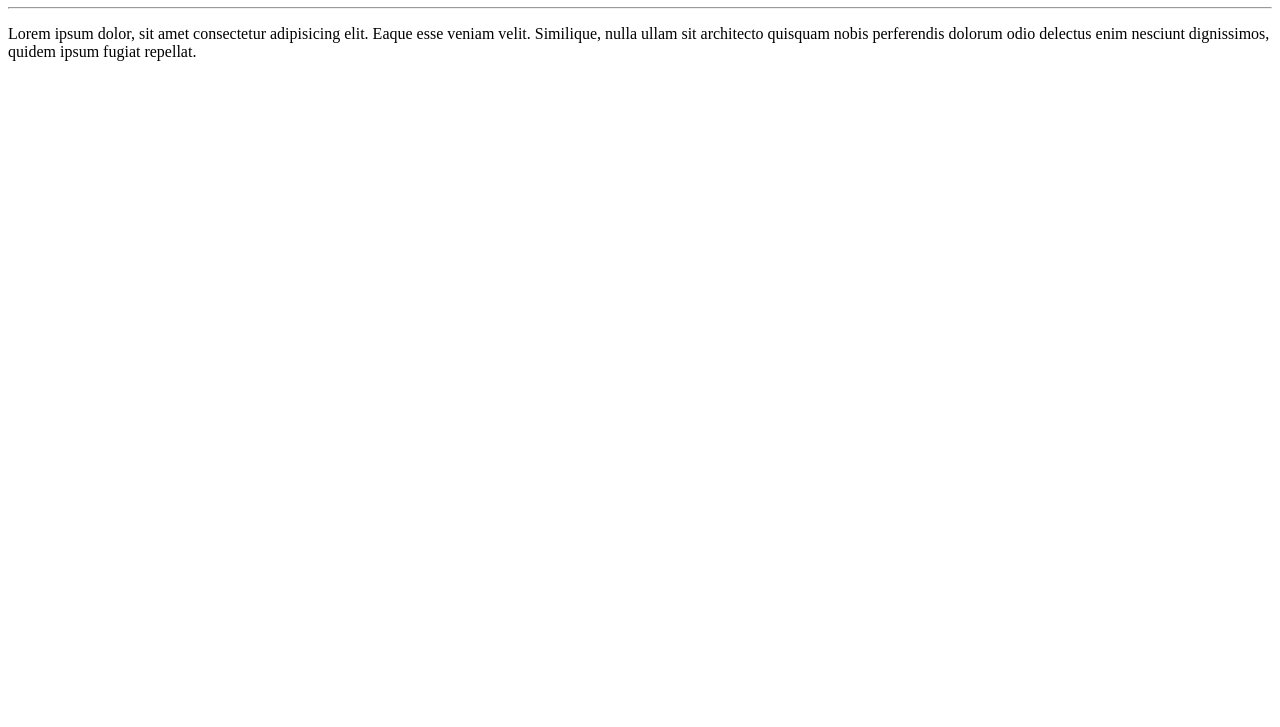
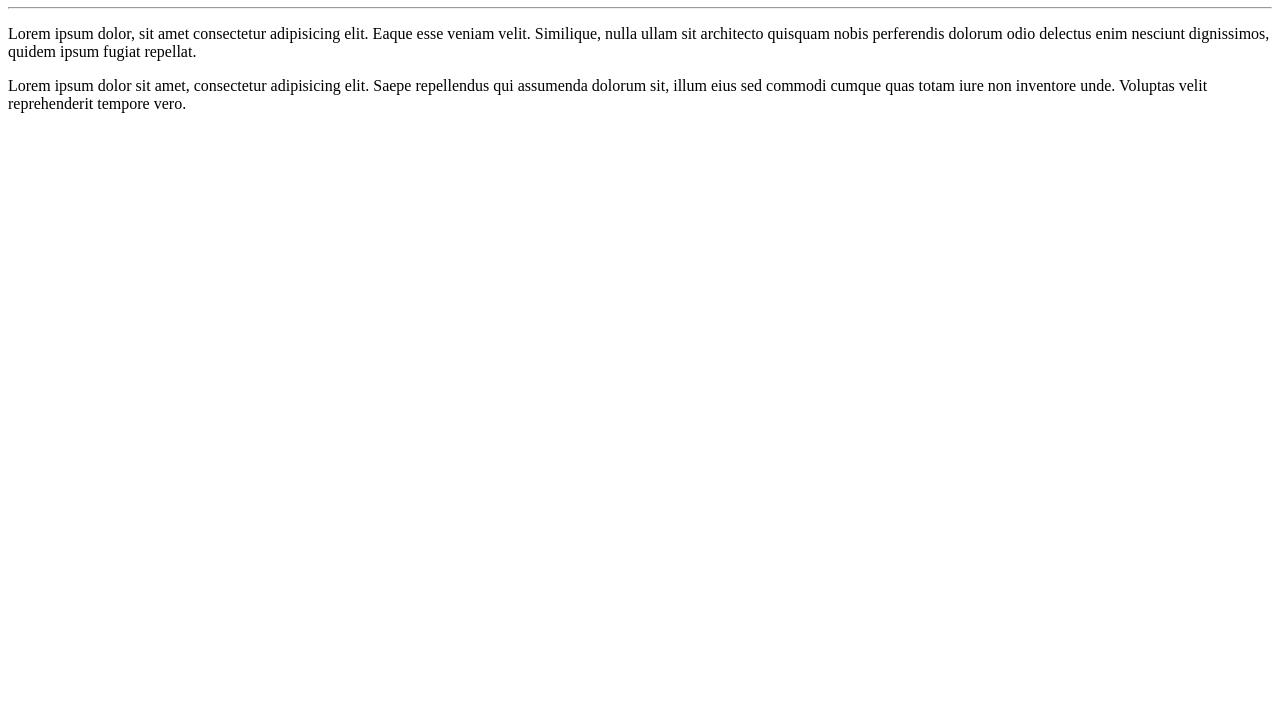
Before and after one commit to carpadasso/Ola-Mundo, a plain HTML site: page site-exemplo/index.html in a window 1280 px wide. Shown: the part 73-800 px from the top of the page. Drawn offline with Linux system fonts and the light colour scheme.

Commit message:
adicionei um parágrafo

```diff
--- a/site-exemplo/index.html
+++ b/site-exemplo/index.html
@@ -10,5 +10,6 @@
     <h1>Olá, Mundo!</h1>
     <hr>
     <p>Lorem ipsum dolor, sit amet consectetur adipisicing elit. Eaque esse veniam velit. Similique, nulla ullam sit architecto quisquam nobis perferendis dolorum odio delectus enim nesciunt dignissimos, quidem ipsum fugiat repellat.</p>
+    <p>Lorem ipsum dolor sit amet, consectetur adipisicing elit. Saepe repellendus qui assumenda dolorum sit, illum eius sed commodi cumque quas totam iure non inventore unde. Voluptas velit reprehenderit tempore vero.</p>
 </body>
 </html>
```
